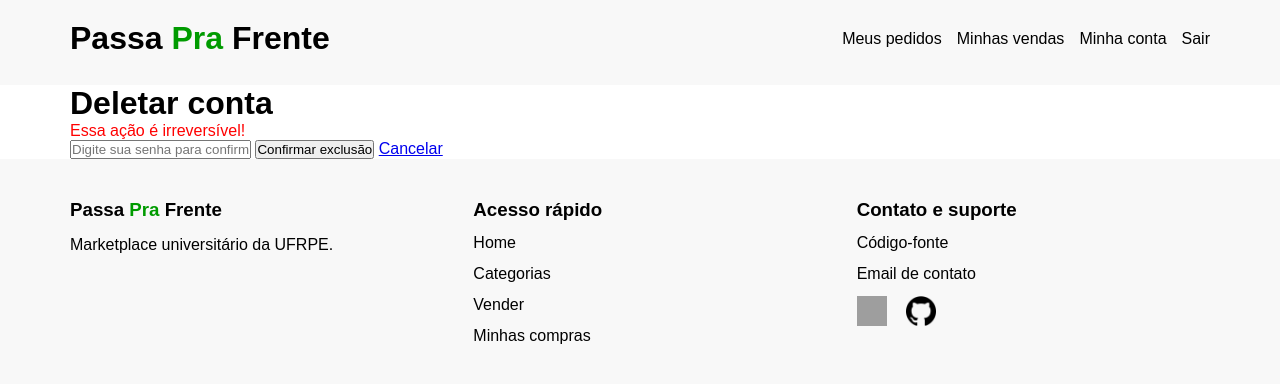
After one commit to TarykMelo/PassaPraFrente-django, a Django app: page /conta/deletar in a window 1280 px wide. The commit adds this page. Shown: the top 384 px of the page. Run offline with Django 5.2, Linux system fonts and the light colour scheme; a user stored in the database is signed in; grey boxes are pictures that could not be loaded.

Commit message:
Opção de deletar a conta com uma página placeholder

```diff
--- a/passaprafrente/accounts/urls.py
+++ b/passaprafrente/accounts/urls.py
@@ -7,4 +7,5 @@ urlpatterns = [
     path('sair/', views.logout_view, name='logout'),
     path('menu', views.user_menu_view, name='user_menu'),
     path('conta/', views.modificar_dados, name='modificar_dados'),
+    path('conta/deletar', views.deletar_conta, name='deletar_conta'),
     ]
--- a/passaprafrente/accounts/views.py
+++ b/passaprafrente/accounts/views.py
@@ -74,61 +74,19 @@ def modificar_dados(request):
         'senha_form': senha_form,
     })
 
-
-@login_required
-def modificar_nickname(request):
-    """
-    Função para modificar o nickname do usuário
-    """
-    if request.method == 'POST':
-        form = NicknameForm(request.POST, instance=request.user)
-        if form.is_valid():
-            form.save()
-            return redirect('modificar_dados')
-    else:
-        form = NicknameForm(instance=request.user)
-    return render(request, 'accounts/modificar_nickname.html', {'form': form})
-
-@login_required
-def modificar_telefone(request):
-    """
-    Função para modificar o telefone do usuário
-    """
-    if request.method == 'POST':
-        form = TelefoneForm(request.POST, instance=request.user)
-        if form.is_valid():
-            form.save()
-            return redirect('modificar_dados')
-    else:
-        form = TelefoneForm(instance=request.user)
-    return render(request, 'accounts/modificar_telefone.html', {'form': form})
-
-@login_required
-def modificar_senha(request):
-    """
-    Função para modificar a senha do usuário
-    """
-    if request.method == 'POST':
-        form = SenhaForm(request.user, request.POST)
-        if form.is_valid():
-            user = form.save()
-            update_session_auth_hash(request, user)
-            return redirect('modificar_dados')
-    else:
-        form = SenhaForm(request.user)
-    return render(request, 'accounts/modificar_senha.html', {'form': form})
-
 @login_required
 def deletar_conta(request):
     """
     Função para deletar a conta do usuário
     """
     if request.method == 'POST':
-        form = SenhaForm(request.user, request.POST)
-        if form.is_valid():
+        senha = request.POST.get('password')
+        if request.user.check_password(senha):
             request.user.delete()
             logout(request)
             return redirect('login')
-    else:
-        form = SenhaForm(request.user)
-    return render(request, 'accounts/deletar_conta.html', {'form': form})
+        else:
+            return render(request, 'accounts/deletar_conta.html',{
+                'erro': 'Senha incorreta'
+            })
+    return render(request, 'accounts/deletar_conta.html')
--- a/passaprafrente/static/accounts/modificar_dados.css
+++ b/passaprafrente/static/accounts/modificar_dados.css
@@ -171,4 +171,10 @@ main p{
     border: 1px solid var(--border-grey);
     border-radius: 10px;
     width: 100%;
+    outline: none;
 }
+
+.box_field input:focus{
+    outline: none;
+    border-color: black;
+}
--- /dev/null
+++ b/passaprafrente/templates/accounts/deletar_conta.html
@@ -0,0 +1,19 @@
+{% extends 'base.html' %}
+
+{% block content %}
+<div class="container">
+    <h1>Deletar conta</h1>
+    <p style="color:red">Essa ação é irreversível!</p>
+
+    {% if erro %}
+        <p style="color:red">{{ erro }}</p>
+    {% endif %}
+
+    <form method="POST">
+        {% csrf_token %}
+        <input type="password" name="password" placeholder="Digite sua senha para confirmar">
+        <button type="submit" class="delete">Confirmar exclusão</button>
+        <a href="{% url 'modificar_dados' %}">Cancelar</a>
+    </form>
+</div>
+{% endblock %}
--- a/passaprafrente/templates/accounts/modificar_dados.html
+++ b/passaprafrente/templates/accounts/modificar_dados.html
@@ -140,7 +140,7 @@
                 <p>Encerre a conta do usuário</p>
             </div>
             <div class="box_button">
-                <a href="">
+                <a href="{% url 'deletar_conta' %}">
                     <button type="button" class="delete"><b>Deletar a conta</b></button>
                 </a>
             </div>
```
